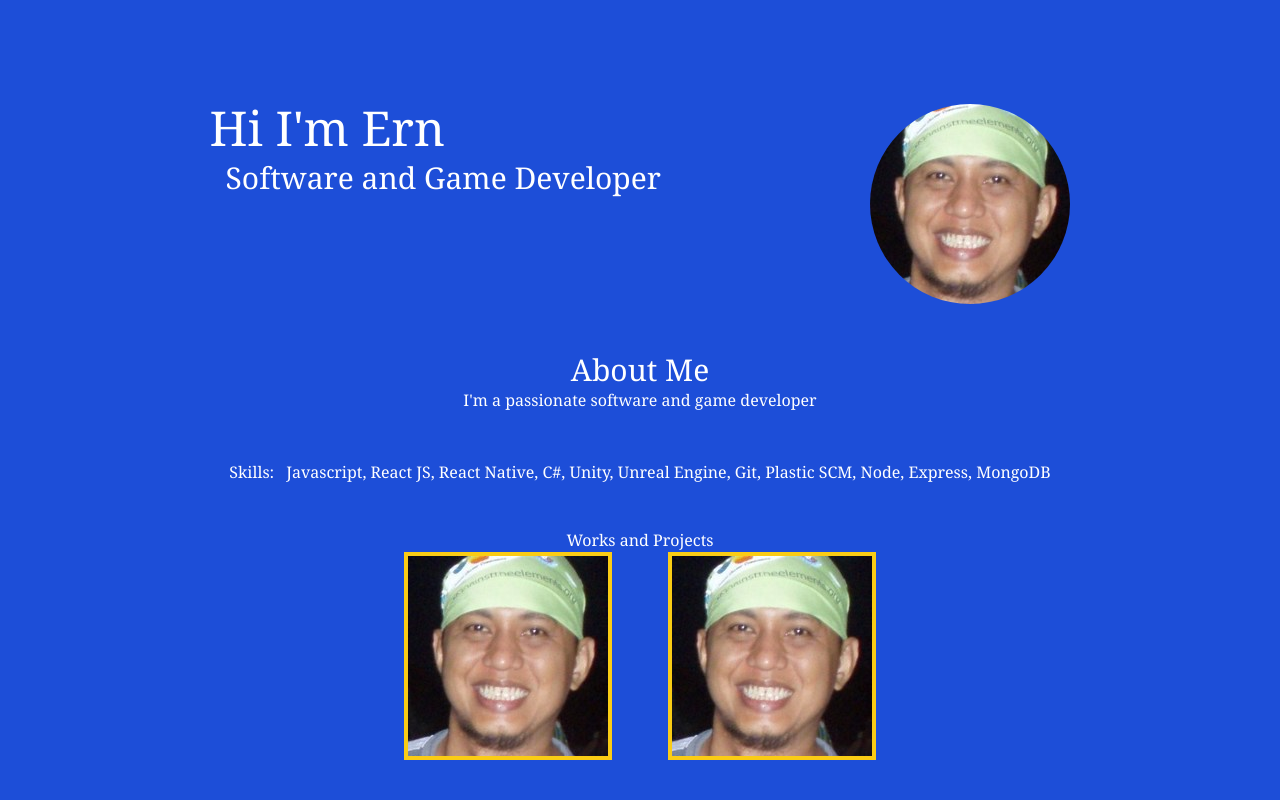
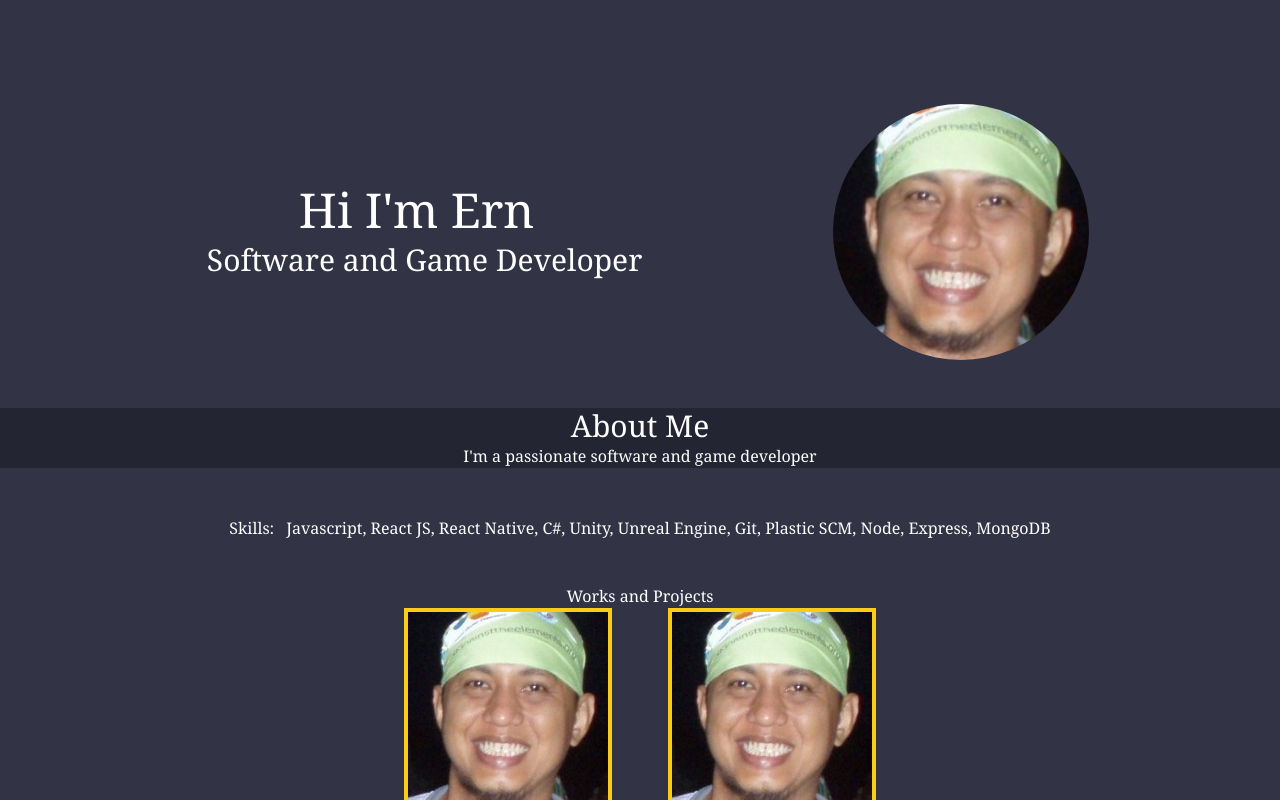
Before and after one commit to yurigligoric/ernportfolio, a React (Vite) app: page / in a window 1280 px wide. Shown: the top 800 px of the page. Built offline with nearby package versions, Linux system fonts and the light colour scheme.

Commit message:
bg changed to gray

```diff
--- a/src/index.css
+++ b/src/index.css
@@ -1,6 +1,15 @@
 @tailwind base;
 @tailwind components;
 @tailwind utilities;
+
+.custom-bg-color {
+  background-color: #323445;
+}
+
+
+.custom-bg-color2 {
+  background-color: #242533;
+}
 
 
 /* :root {
--- a/src/pages/Home.jsx
+++ b/src/pages/Home.jsx
@@ -4,15 +4,18 @@ import image from '../assets/ernbanawa.jpg'
 
 function Home() {
   return (
-    <div className='flex flex-col bg-blue-700 text-white w-full h-full pt-16 font-serif'>
+    <div className='flex flex-col custom-bg-color text-white w-full h-full pt-16 font-serif'>
         <div className='flex flex-1 flex-col lg:flex-row justify-evenly' >
-            <div className='mt-10'>
-                <h1 className='lg:text-5xl mb-2 font-serif'>Hi I&apos;m Ern</h1>
-                <h1 className='ml-4 lg:text-3xl font-serif'>Software and Game Developer</h1>
+            <div className='flex mt-10 items-center justify-center flex-col'>
+                <h1 className='text-5xl mb-2 font-serif'>Hi I&apos;m Ern</h1>
+                <h1 className='text-2xl ml-4 lg:text-3xl font-serif'>Software and Game Developer</h1>
             </div>
-            <img src={image} className='object-cover mt-10 rounded-full'/>
+            <div className='flex items-center justify-center'>
+                <img src={image} className='mt-10 rounded-full w-48 h-48 sm:w-64 sm:h-64'/>
+
+            </div>
         </div>
-        <div id="about" className='justify-center flex flex-col items-center mt-12'>
+        <div id="about" className='justify-center flex flex-col items-center mt-12 custom-bg-color2'>
             <div>
                 <h1 className='text-3xl font-serif'>About Me</h1>
 
```
